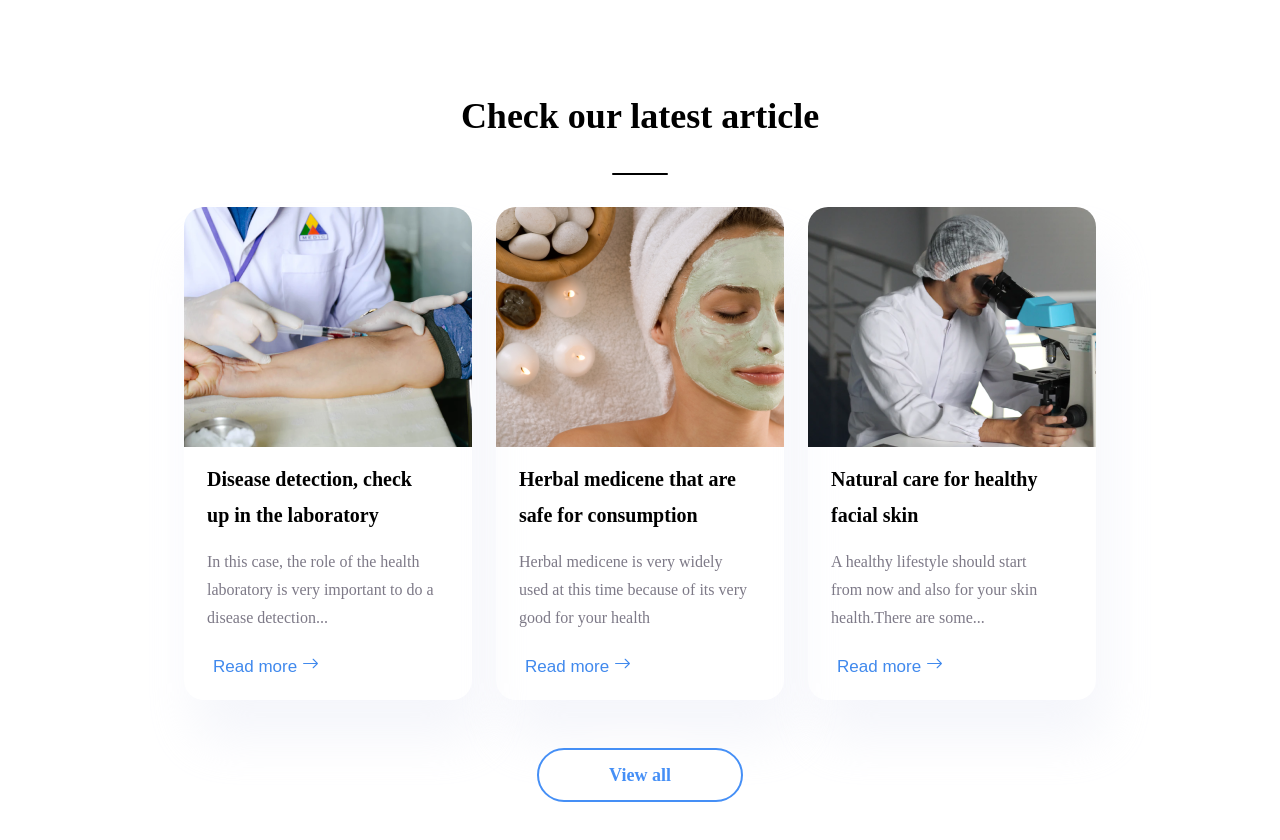
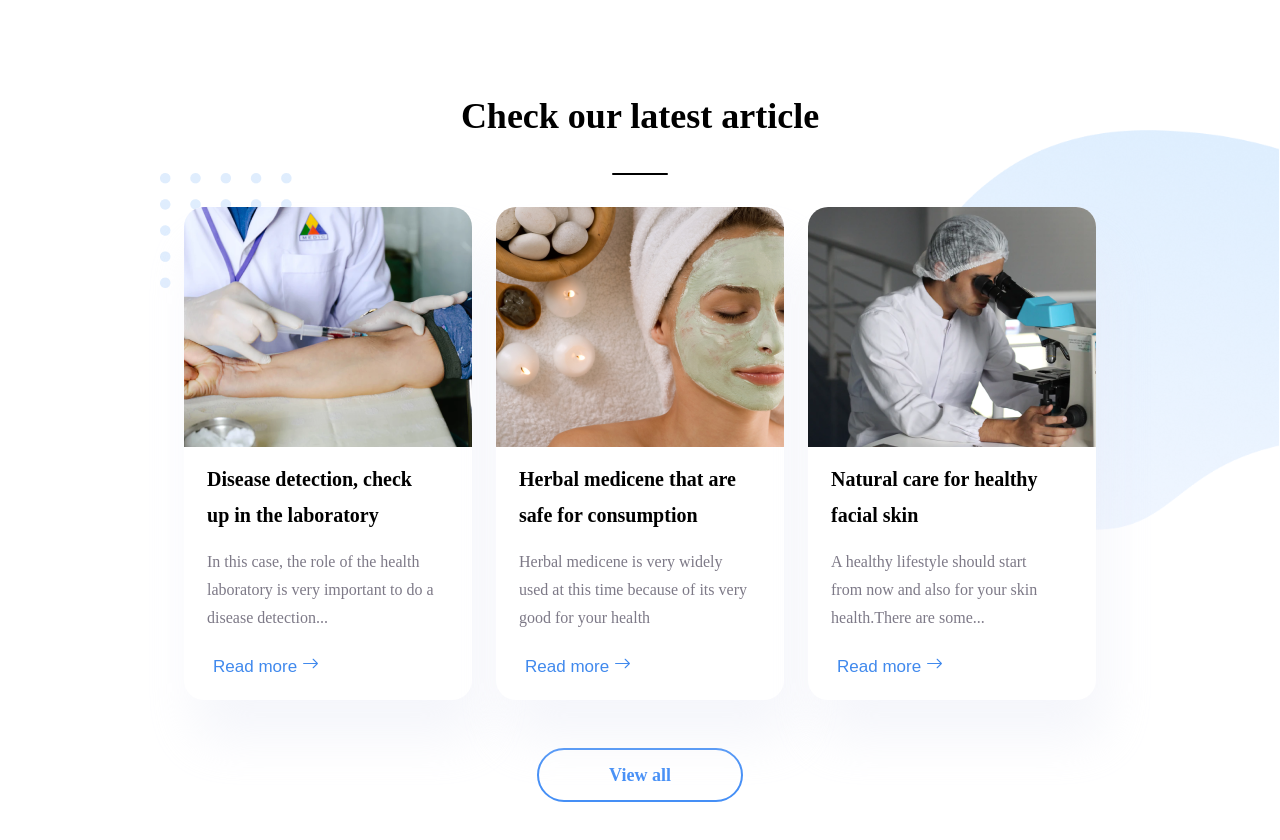
Before and after one commit to JatinBisht2308/Small-Projects, a React (Create React App) app: page / in a window 1280 px wide. Shown: the part 3580-4420 px from the top of the page. Built offline with nearby package versions, Linux system fonts and the light colour scheme; a web font is replaced by a local one.

Commit message:
:fire: completed the article section completely

```diff
--- a/src/components/articles/Article.jsx
+++ b/src/components/articles/Article.jsx
@@ -3,6 +3,8 @@ import ArticleCard from "./ArticleCard";
 import Blog1 from "../../assets/blog1.png";
 import Blog2 from "../../assets/blog2.png";
 import Blog3 from "../../assets/blog3.png";
+import BlogVector1 from "../../assets/blog_vector_left.png";
+import BlogVector2 from "../../assets/blog_vector_right.png";
 const Article = () => {
   const articleHeading = [
     {
@@ -22,6 +24,8 @@ const Article = () => {
     <div className="Article">
       <h2>Check our latest article</h2>
       <div className="article_underline"></div>
+      <img src={BlogVector1} className="blog-vec one" alt="" />
+      <img src={BlogVector2} className="blog-vec two" alt="" />
       <div className="articleCards">
         <ArticleCard
           image={Blog1}
--- a/src/components/articles/article.css
+++ b/src/components/articles/article.css
@@ -29,6 +29,7 @@
   justify-content: space-evenly;
   margin-top: 1rem;
   margin-bottom: 2rem;
+  z-index: 100;
 }
 .ArticleCard {
   display: flex;
@@ -36,9 +37,10 @@
   /* justify-content: center; */
   box-shadow: 10px 40px 50px rgba(229, 233, 246, 0.4);
   border-radius: 20px;
-  /* background: red; */
+  background: white;
   width: 30%;
   overflow: hidden;
+  z-index: 100;
 }
 .article_content {
   display: flex;
@@ -103,3 +105,19 @@
     box-shadow: 0 0 80px rgba(255,255,255,0.5);
     transition: 0.5s;
 }
+/* for the vectors */
+.blog-vec{
+  position: absolute;
+  z-index: 0;
+}
+.blog-vec.one{
+  margin-bottom: 400px;
+  left: 160px;
+  z-index: -1;
+}
+.blog-vec.two{
+  margin-bottom: 200px;
+  right: 1px;
+  z-index: -1;
+  height: 50%;
+}
```
